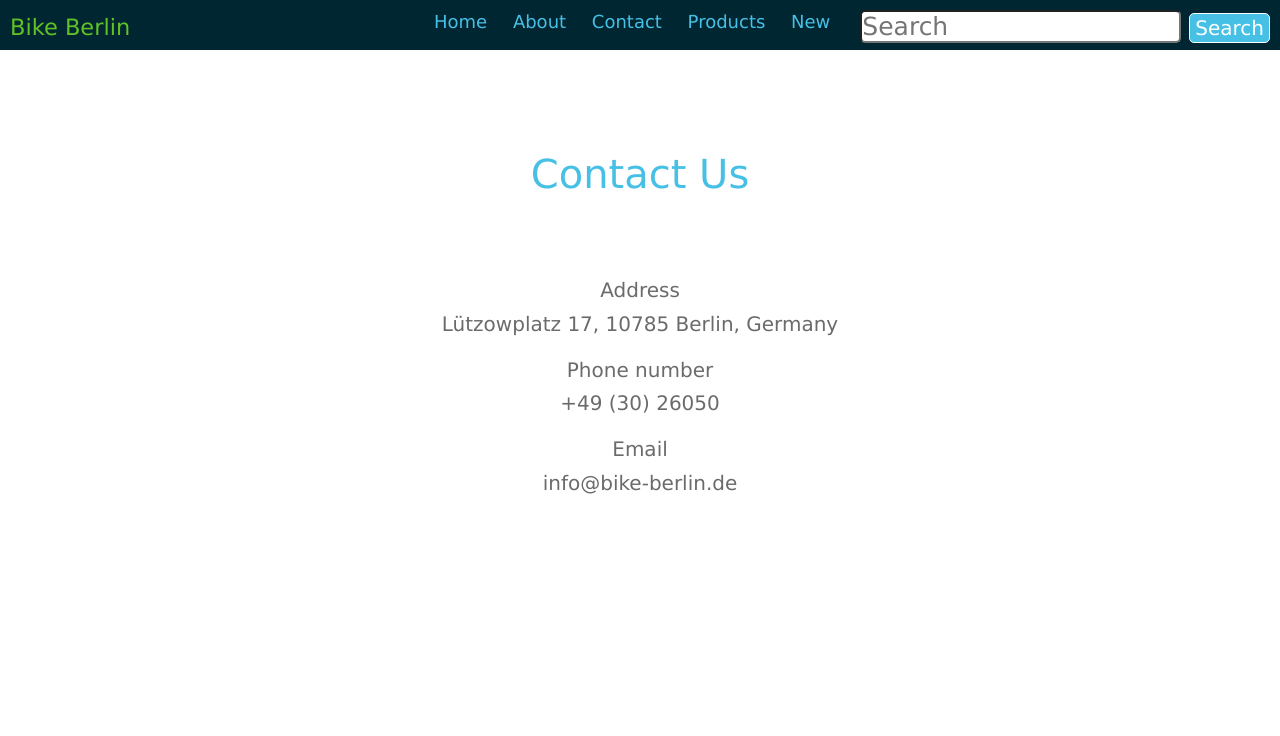
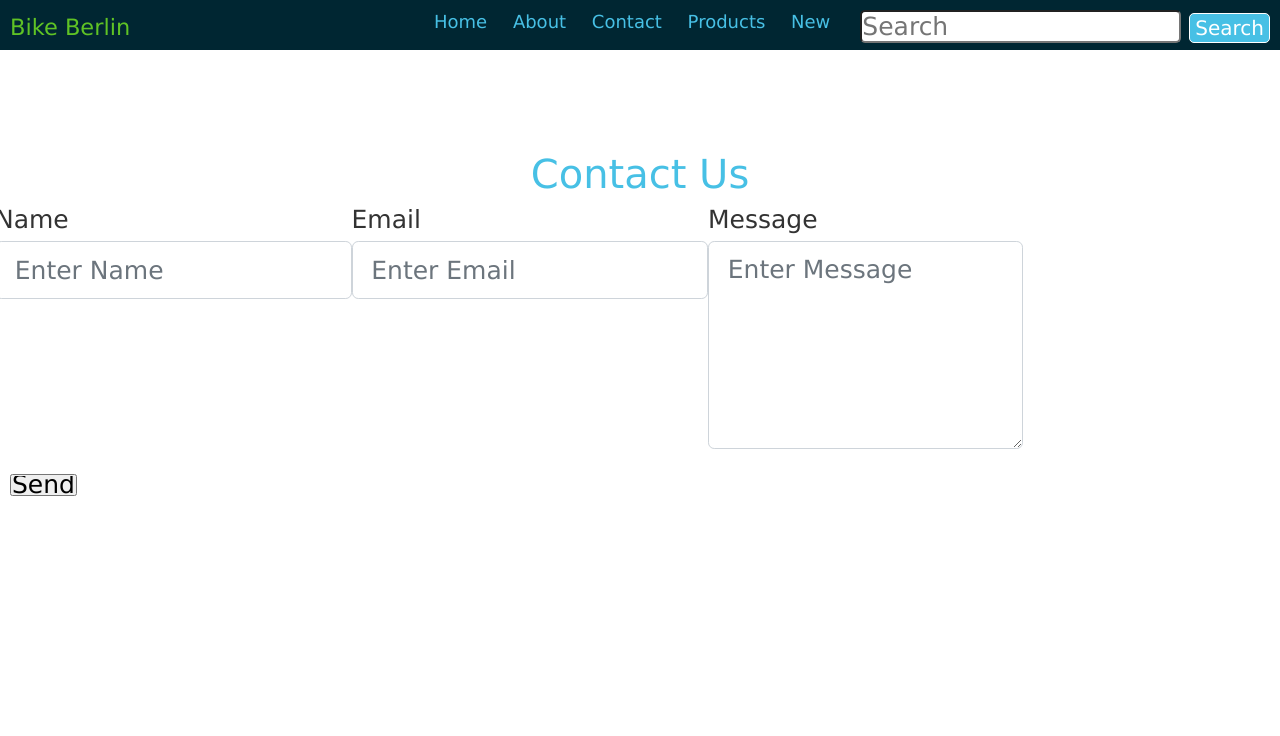
Before and after one commit to Nadia89M/sample_app, a Rails app: page /simple_pages/contact in a window 1280 px wide. Shown: the top 736 px of the page. Run offline with Rails 7, Linux system fonts and the light colour scheme; style sheets or scripts are compiled from the project's sources; some libraries are stand-ins or nearby versions.

Commit message:
5.3: Sending Emails (1)

```diff
--- a/app/controllers/simple_pages_controller.rb
+++ b/app/controllers/simple_pages_controller.rb
@@ -4,4 +4,13 @@
     @products = Product.limit(3)
   end
 
+  def thank_you
+    @name = params[:name]
+    @email = params[:email]
+    @message = params[:message]
+    ActionMailer::Base.mail(from: @email,
+      to: 'nadia.mohamed89@gmail.com',
+      subject: "A new contact form message from #{@name}",
+      body: @message).deliver_now
+    end
 end
--- a/app/models/product.rb
+++ b/app/models/product.rb
@@ -1,4 +1,6 @@
 class Product < ApplicationRecord
+
+  has_many :orders
 
   def self.search(search_term)
     Product.where("name LIKE ?", "%#{search_term}%")
--- a/app/views/simple_pages/contact.html.erb
+++ b/app/views/simple_pages/contact.html.erb
@@ -1,7 +1,27 @@
 <h1>Contact Us</h1>
-<h3 class="address address-top">Address</h3>
+<!--<h3 class="address address-top">Address</h3>
 <p class="address">Lützowplatz 17, 10785 Berlin, Germany</p>
 <h3 class="address">Phone number</h3>
 <p class="address">+49 (30) 26050</p>
 <h3 class="address">Email</h3>
-<p class="address add-p">info@bike-berlin.de</p>
+<p class="address add-p">info@bike-berlin.de</p>-->
+
+<%= flash[:notice] %>
+
+<%= form_with(url:"/simple_pages/thank_you", method: "post", local: true) do |form| %>
+<div class="row">
+  <div class="form-group">
+    <%= form.label :name %>
+    <%= form.text_field :name, class: "form-control", placeholder: "Enter Name" %>
+  </div>
+  <div class="form-group">
+    <%= form.label :email %>
+    <%= form.text_field :email, class: "form-control", placeholder: "Enter Email" %>
+  </div>
+  <div class="form-group">
+    <%= form.label :message %>
+    <%= form.text_area :message, class: "form-control", placeholder: "Enter Message", rows: 5 %>
+  </div>
+</div>
+<%= form.submit "Send", class: "form_label" %>
+<% end %>
--- /dev/null
+++ b/app/views/simple_pages/thank_you.html.erb
@@ -0,0 +1,5 @@
+<div class="panel panel-default">
+  <div class="panel-body">
+    <p>Thank you. We have received your message and will respond as soon as possible.</p>
+  </div><!-- / panel-body -->
+</div><!-- / panel -->
--- a/config/routes.rb
+++ b/config/routes.rb
@@ -4,6 +4,7 @@
   get 'simple_pages/contact'
   get 'simple_pages/landing_page'
   root 'simple_pages#index'
+  post 'simple_pages/thank_you'
   resources :orders, only: [:index, :show, :create, :destroy]
   # For details on the DSL available within this file, see http://guides.rubyonrails.org/routing.html
 end
```
Also changed, not shown: config/environment.rb (+10 -0 lines).
